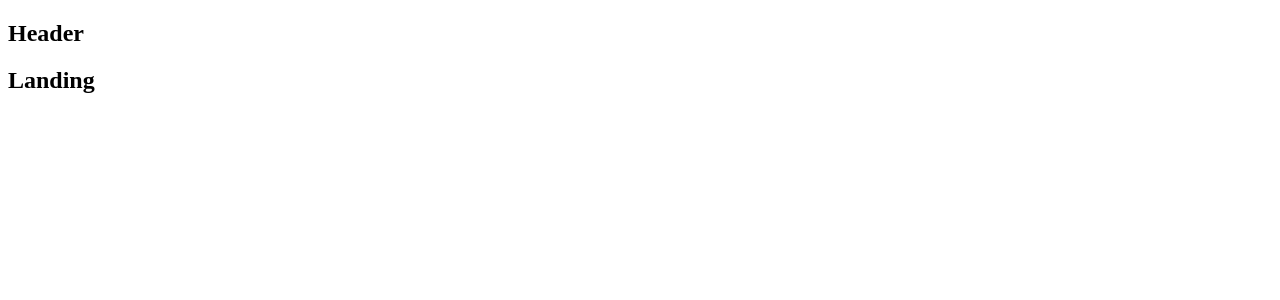
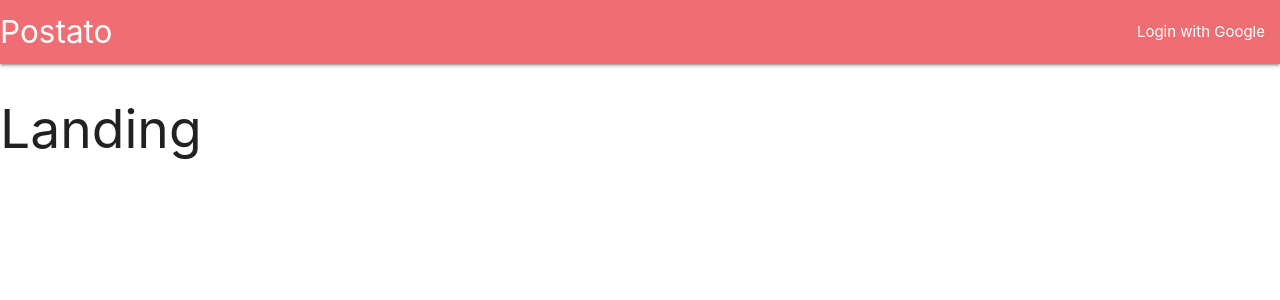
Before and after one commit to Carlado/Postato, a React (Create React App) app in the folder client/: page / in a window 1280 px wide. Shown: the top 300 px of the page. Built offline with nearby package versions, Linux system fonts and the light colour scheme.

Commit message:
Temporarily add materialize css

```diff
--- a/client/package.json
+++ b/client/package.json
@@ -8,6 +8,7 @@
 		"@testing-library/react": "^9.4.0",
 		"@testing-library/user-event": "^7.2.1",
 		"http-proxy-middleware": "^0.20.0",
+		"materialize-css": "^1.0.0",
 		"react": "^16.12.0",
 		"react-dom": "^16.12.0",
 		"react-redux": "^7.2.0",
--- a/client/src/components/App.js
+++ b/client/src/components/App.js
@@ -1,7 +1,7 @@
 import React from 'react';
 import { BrowserRouter, Route } from 'react-router-dom';
+import Header from './Header';
 
-const Header = () => <h2>Header</h2>;
 const Dashboard = () => <h2>Dashboard</h2>;
 const SurveyNew = () => <h2>SurveyNew</h2>;
 const Landing = () => <h2>Landing</h2>;
--- /dev/null
+++ b/client/src/components/Header.js
@@ -0,0 +1,22 @@
+import React, { Component } from 'react';
+
+class Header extends Component {
+	render() {
+		return (
+			<nav>
+				<div className="nav-wrapper">
+					<a href="#" className="left brand-logo">
+						Postato
+					</a>
+					<ul id="nav-mobile" className="right hide-on-med-and-down">
+						<li>
+							<a href="sass.html">Login with Google</a>
+						</li>
+					</ul>
+				</div>
+			</nav>
+		);
+	}
+}
+
+export default Header;
--- a/client/src/index.js
+++ b/client/src/index.js
@@ -1,9 +1,11 @@
+import 'materialize-css/dist/css/materialize.min.css';
 import React from 'react';
 import ReactDOM from 'react-dom';
+import { Provider } from 'react-redux';
+import { createStore, applyMiddleware } from 'redux';
+
 import App from './components/App';
 import reducers from './reducers';
-import { Provider } from 'react-redux';
-import { createStore, applyMiddleware } from 'redux';
 
 const store = createStore(reducers, {}, applyMiddleware());
 
```
Also changed, not shown: 1 other file (tests, documents, lock files or other folders).
